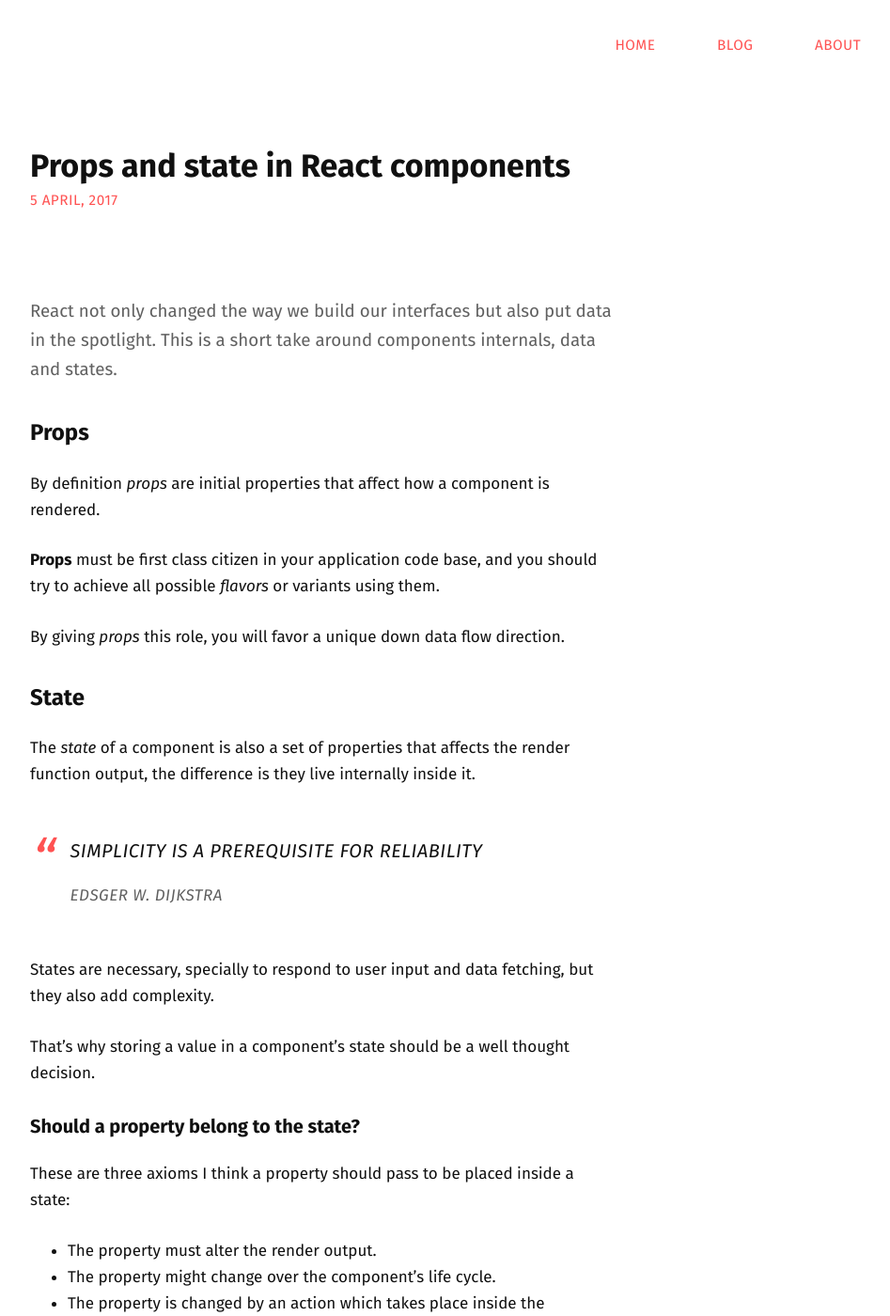
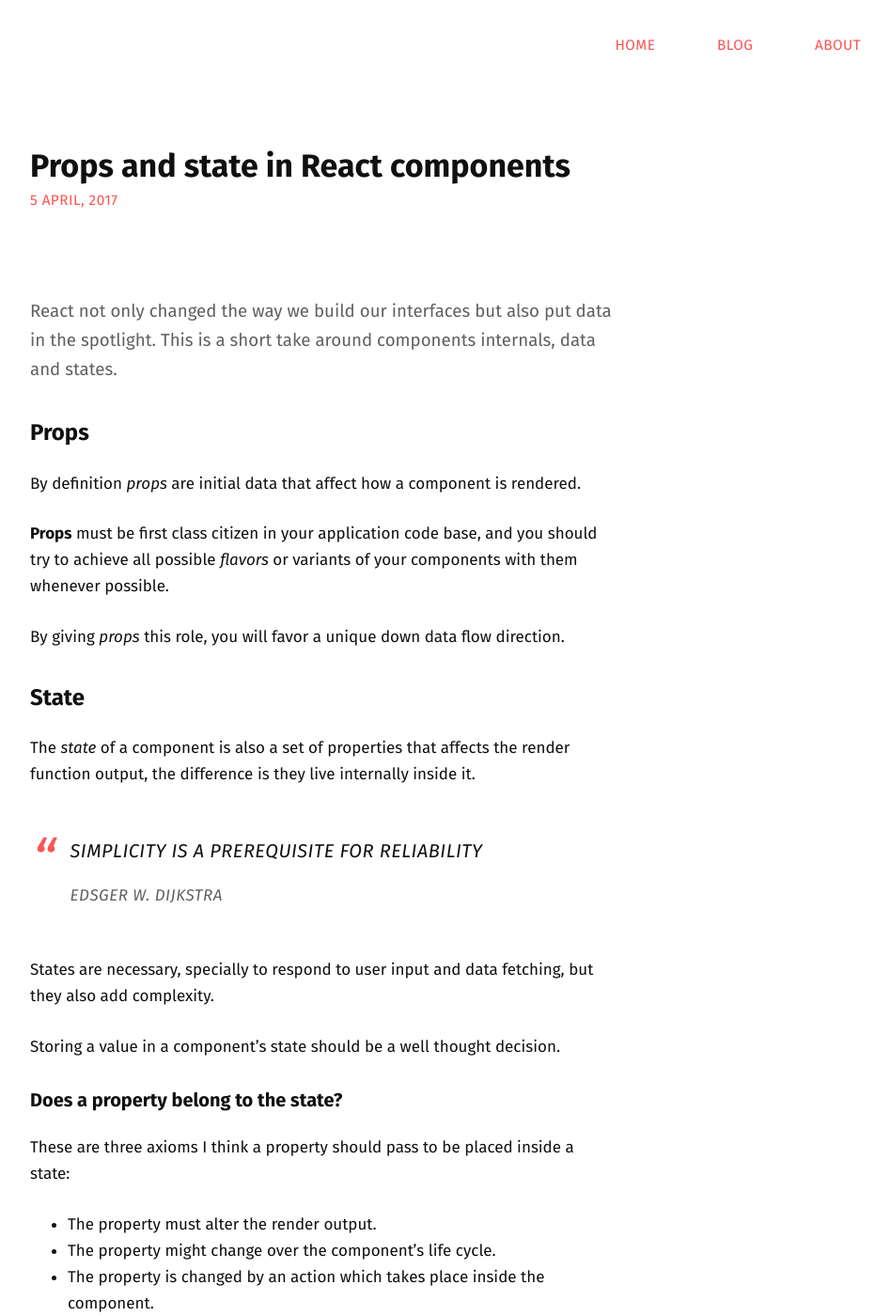
Before and after one commit to jeremenichelli/jeremenichelli.github.io, a Jekyll site: the page built from _posts/2017-04-05-props-states-react-components.md, in a window 1280 px wide and 1400 px high. Shown: the whole window at 94% size, without its empty margins (296-1243 px from the left). Built offline with Jekyll 4.4.1, drawn with Linux system fonts in a browser that asks for light colours.

Commit message:
About and post fixes

```diff
--- a/_includes/about--styles.html
+++ b/_includes/about--styles.html
@@ -1 +1 @@
-.header__container{padding-top:3.5em}.main__resume{color:#606060;font-size:1.1em;margin:0 0 2em}blockquote{letter-spacing:.03em;margin:2em 0;text-transform:uppercase}@media (min-width:737px){blockquote{margin:3em 0}}blockquote ul{color:#606060}nav{padding:20px}@media (min-width:737px){nav{padding:2em 4em;text-align:right}}.nav__link{font-size:.9em;letter-spacing:.03em;text-transform:uppercase}.nav__link,.nav__link:visited{color:#ff5252}.nav__link+.nav__link{margin:0 0 0 3em}@media (min-width:737px){.nav__link+.nav__link{margin:0 0 0 4em}}.about__companies{background-color:#ff5252;margin:0 -20px;text-align:center}@media (min-width:737px){.about__companies{border-radius:4px;padding:35px;margin:0 -45px}}.about__companies svg{display:inline-block;height:50px;margin:30px;-webkit-transform:scale(.85);transform:scale(.85);vertical-align:middle}@media (min-width:737px){.about__companies svg{-webkit-transform:none;transform:none}}.about__companies svg circle,.about__companies svg path,.about__companies svg polygon,.about__companies svg rect{fill:#fff}
+.header__container{padding-top:3.5em}.main__resume{color:#606060;font-size:1.1em;margin:0 0 2em}blockquote{letter-spacing:.03em;margin:2em 0;text-transform:uppercase}@media (min-width:737px){blockquote{margin:3em 0}}blockquote ul{color:#606060}nav{padding:20px}@media (min-width:737px){nav{padding:2em 4em;text-align:right}}.nav__link{font-size:.9em;letter-spacing:.03em;text-transform:uppercase}.nav__link,.nav__link:visited{color:#ff5252}.nav__link+.nav__link{margin:0 0 0 3em}@media (min-width:737px){.nav__link+.nav__link{margin:0 0 0 4em}}.about__companies{background-color:#ff5252;margin:2em -20px;text-align:center}@media (min-width:737px){.about__companies{border-radius:4px;padding:35px;margin:2em -45px}}.about__companies svg{display:inline-block;height:50px;margin:30px;-webkit-transform:scale(.85);transform:scale(.85);vertical-align:middle}@media (min-width:737px){.about__companies svg{-webkit-transform:none;transform:none}}.about__companies svg circle,.about__companies svg path,.about__companies svg polygon,.about__companies svg rect{fill:#fff}
--- a/_posts/2017-04-05-props-states-react-components.md
+++ b/_posts/2017-04-05-props-states-react-components.md
@@ -5,9 +5,9 @@
 
 ## Props
 
-By definition _props_ are initial properties that affect how a component is rendered.
+By definition _props_ are initial data that affect how a component is rendered.
 
-**Props** must be first class citizen in your application code base, and you should try to achieve all possible _flavors_ or variants using them.
+**Props** must be first class citizen in your application code base, and you should try to achieve all possible _flavors_ or variants of your components with them whenever possible.
 
 By giving _props_ this role, you will favor a unique down data flow direction.
 
@@ -22,10 +22,10 @@
 
 States are necessary, specially to respond to user input and data fetching, but they also add complexity.
 
-That's why storing a value in a component's state should be a well thought decision.
+Storing a value in a component's state should be a well thought decision.
 
 
-### Should a property belong to the state?
+### Does a property belong to the state?
 
 These are three axioms I think a property should pass to be placed inside a state:
 
--- a/src/less/about.less
+++ b/src/less/about.less
@@ -3,13 +3,13 @@
 
 .about__companies {
   background-color: @accent;
-  margin: 0 -@horizontal--spacing--mobile;
+  margin: 2em -@horizontal--spacing--mobile;
   text-align: center;
 
   @media @desktop {
     border-radius: 4px;
     padding: 35px;
-    margin: 0 -@spacing;
+    margin: 2em -@spacing;
   }
 
   svg {
```
